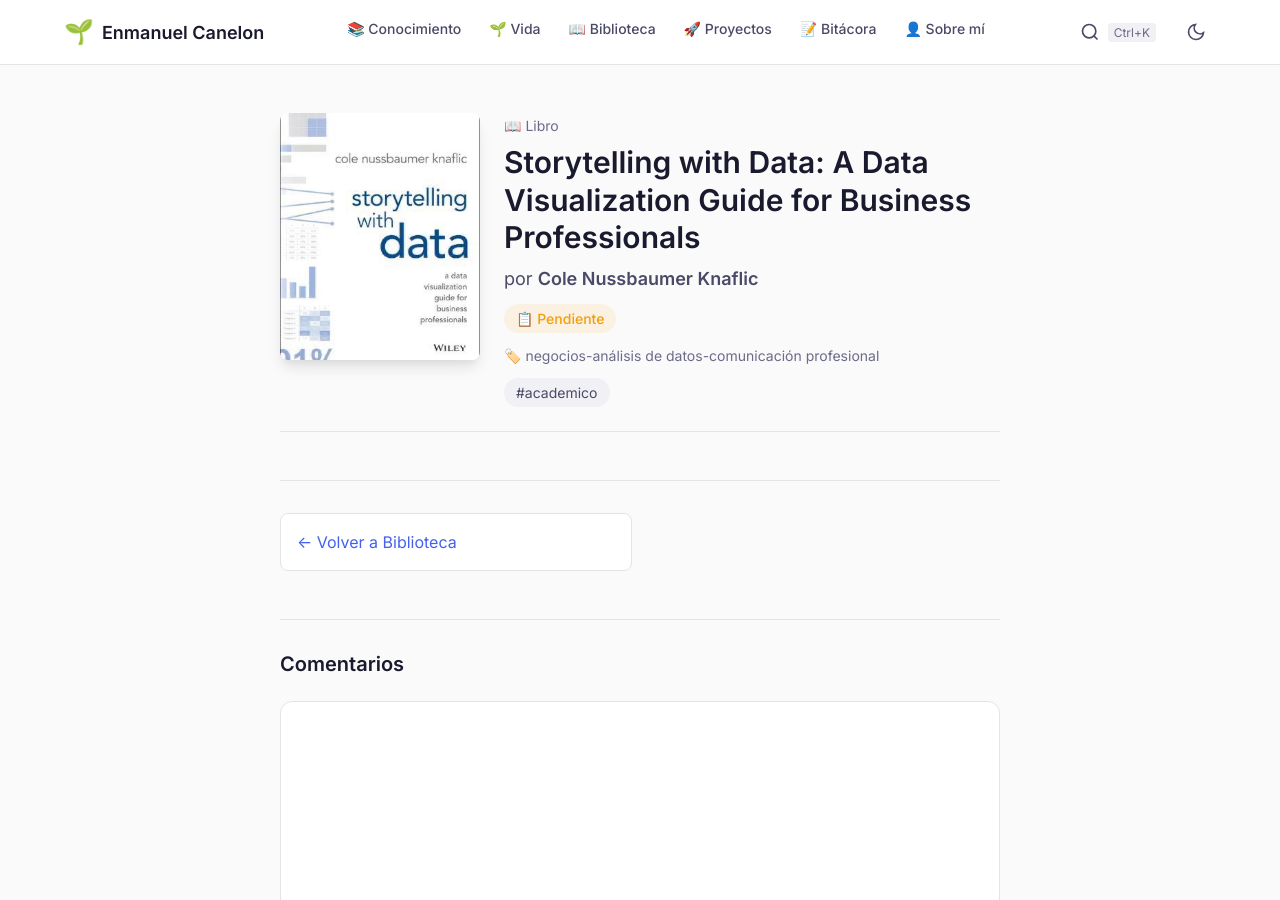
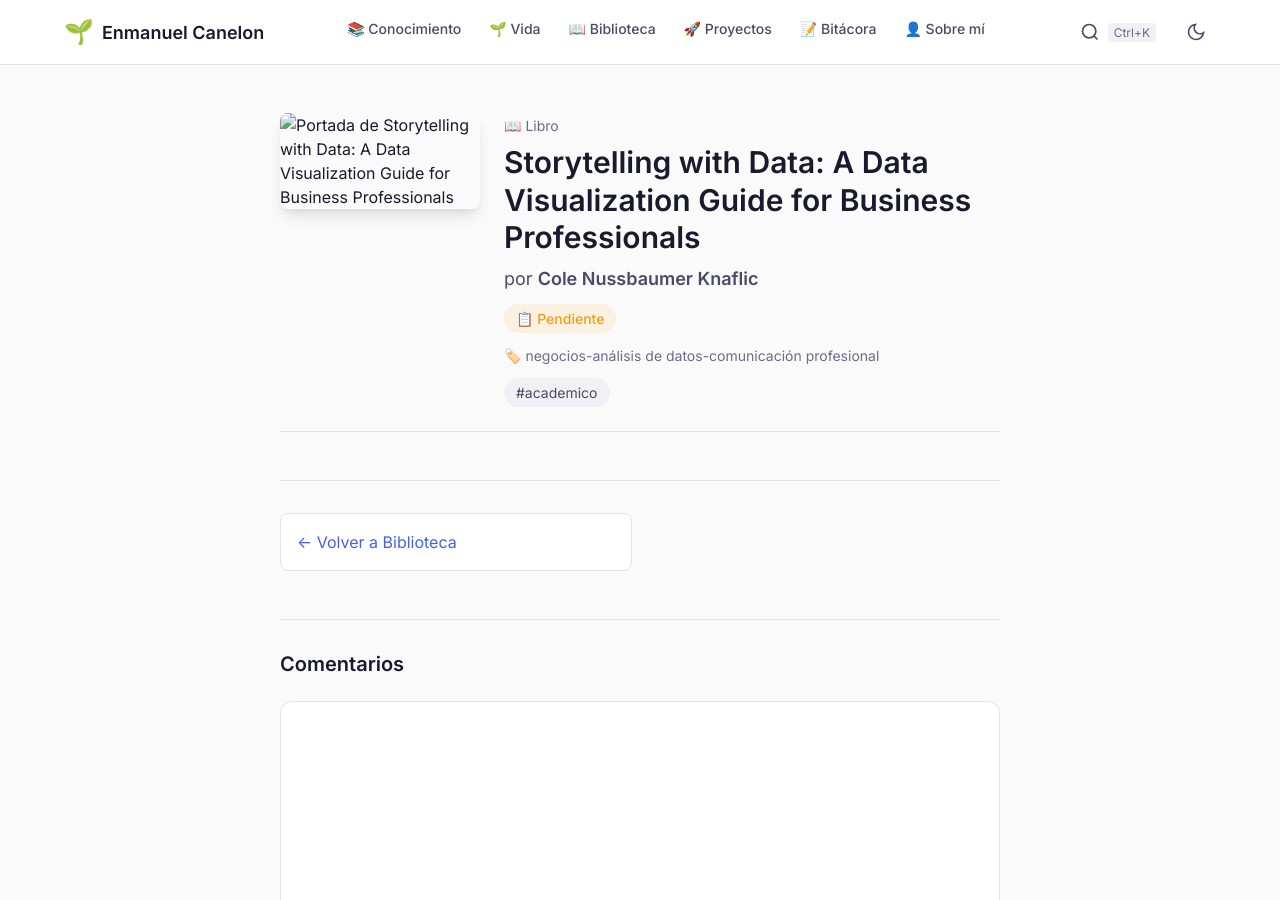
Before and after one commit to enmanuelcanelon/enmanuelcanelon, a Jekyll site: the page built from _biblioteca/storytelling-with-data-a-data-visualization-guide-for-business-professionals.md, in a window 1280 px wide and 900 px high. Built offline with Jekyll 4.4.1, drawn with Linux system fonts in a browser that asks for light colours; comment, search, counter and statistics services are not loaded.

Commit message:
Update 📚 Biblioteca “storytelling-with-data-a-data-visualization-guide-for-business-professionals”

```diff
--- a/_biblioteca/storytelling-with-data-a-data-visualization-guide-for-business-professionals.md
+++ b/_biblioteca/storytelling-with-data-a-data-visualization-guide-for-business-professionals.md
@@ -4,7 +4,7 @@
 author: " Cole Nussbaumer Knaflic"
 type: libro
 status: pendiente
-cover: /assets/covers/image-1-.png
+cover: ""
 genre:
   - negocios-análisis de datos-comunicación profesional
 tags:
```
